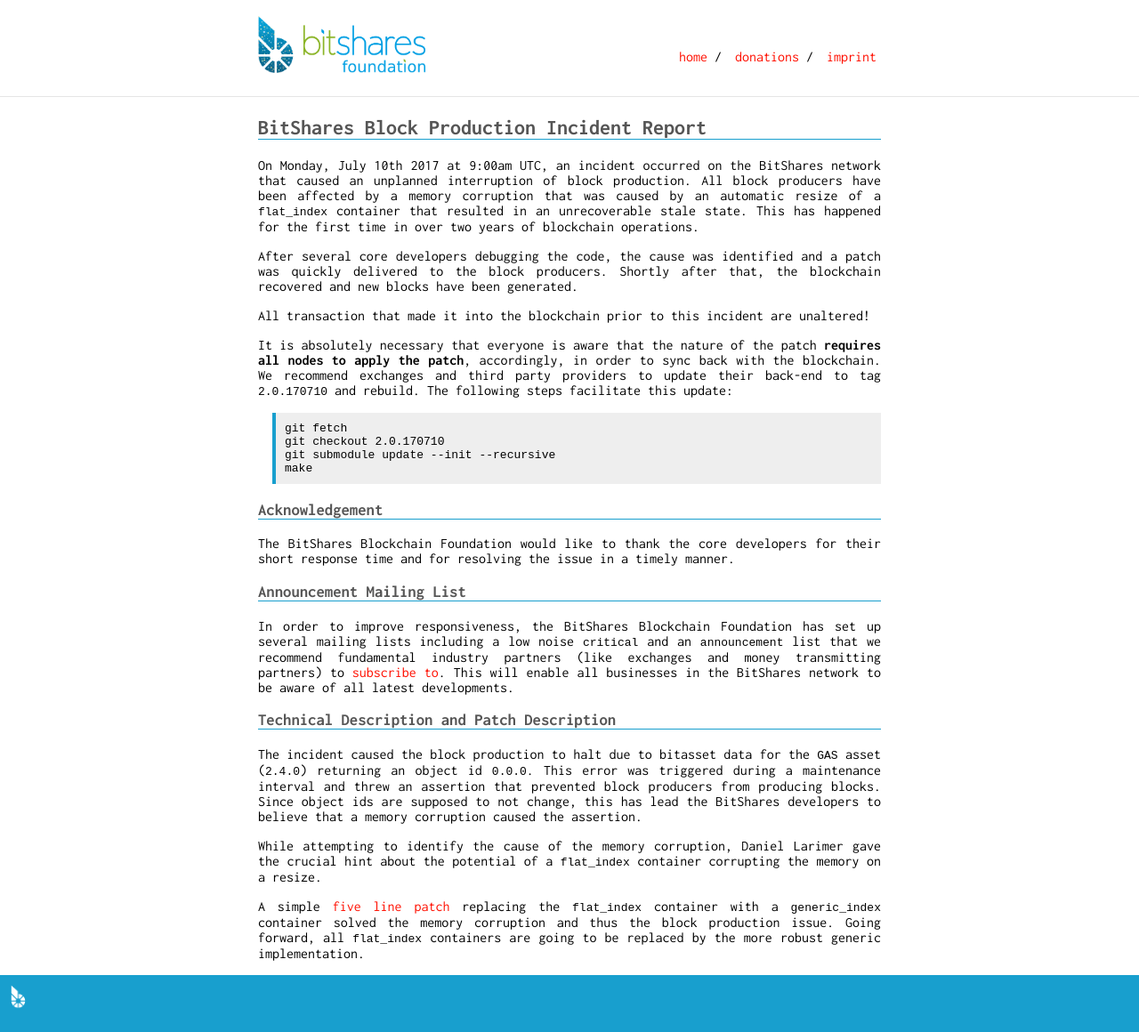
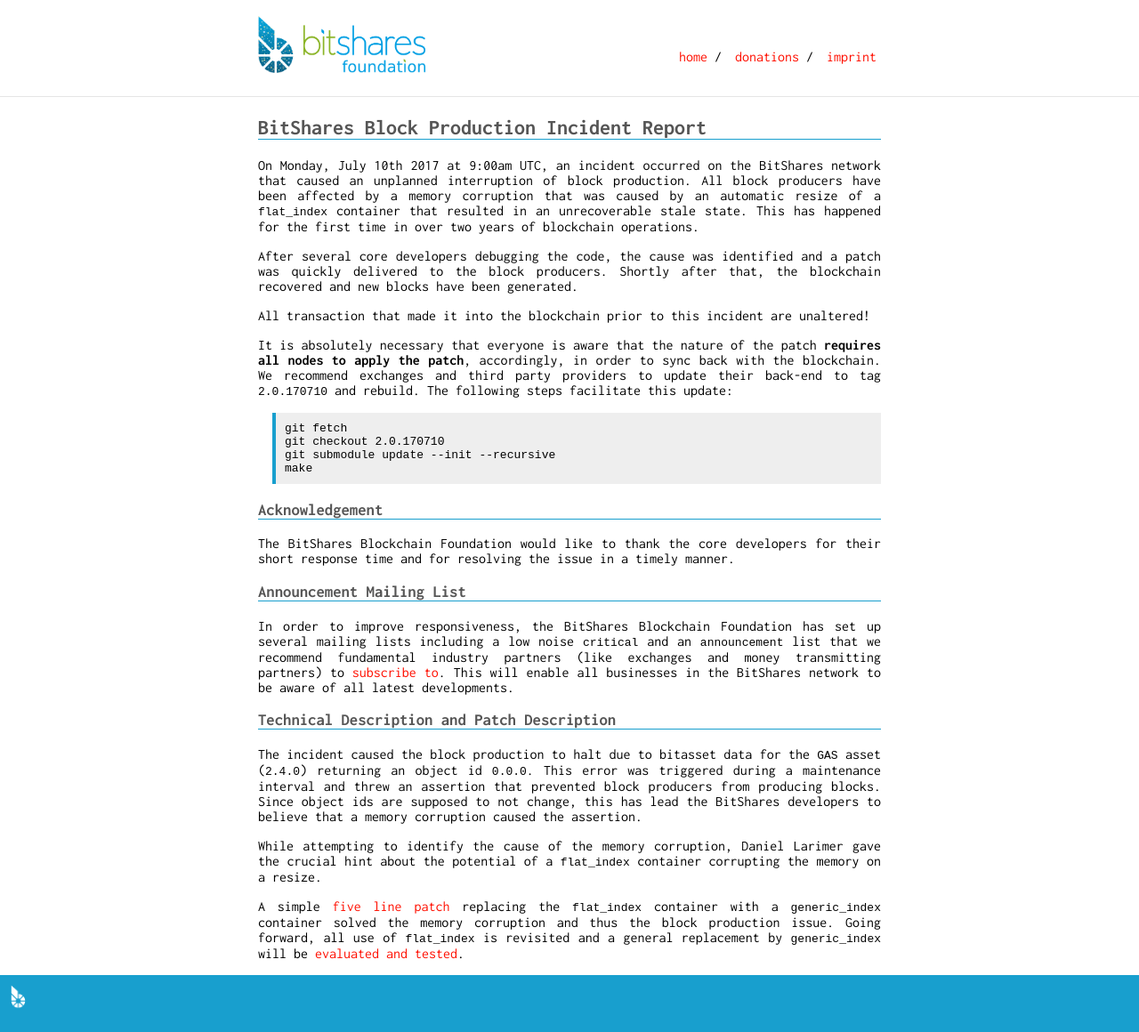
Before and after one commit to thehapax/bitshares.foundation, a Jekyll site: the page built from _announcements/2017-07-11-bitshares-downtime-incident.md, in a window 1280 px wide. Shown: the whole page at 89% size. Built offline with Jekyll 4.4.1, drawn with Linux system fonts in a browser that asks for light colours.

Commit message:
terminology

```diff
--- a/_announcements/2017-07-11-bitshares-downtime-incident.md
+++ b/_announcements/2017-07-11-bitshares-downtime-incident.md
@@ -55,9 +55,8 @@ While attempting to identify the cause of the memory corruption, Daniel
 Larimer gave the crucial hint about the potential of a `flat_index`
 container corrupting the memory on a resize.
 
-A simple [five line
-patch](https://github.com/bitshares/bitshares-core/commit/67804359693168f16db98b40319593b64b6a9eed)
+A simple [five line patch](https://github.com/bitshares/bitshares-core/commit/67804359693168f16db98b40319593b64b6a9eed)
 replacing the `flat_index` container with a `generic_index` container solved
 the memory corruption and thus the block production issue. Going forward, all
-`flat_index` containers are going to be replaced by the more robust generic
-implementation.
+use of `flat_index` is revisited and a general replacement by `generic_index`
+will be [evaluated and tested](https://github.com/bitshares/bitshares-core/issues/325).
```
